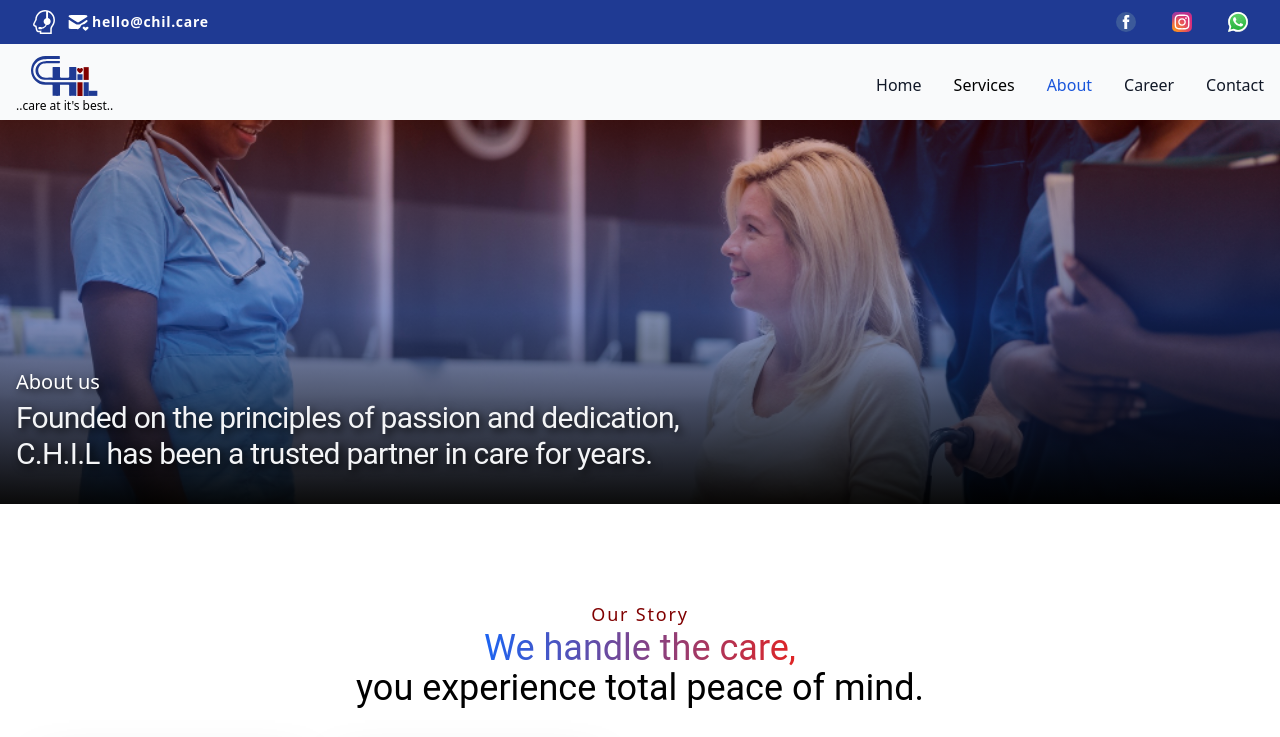
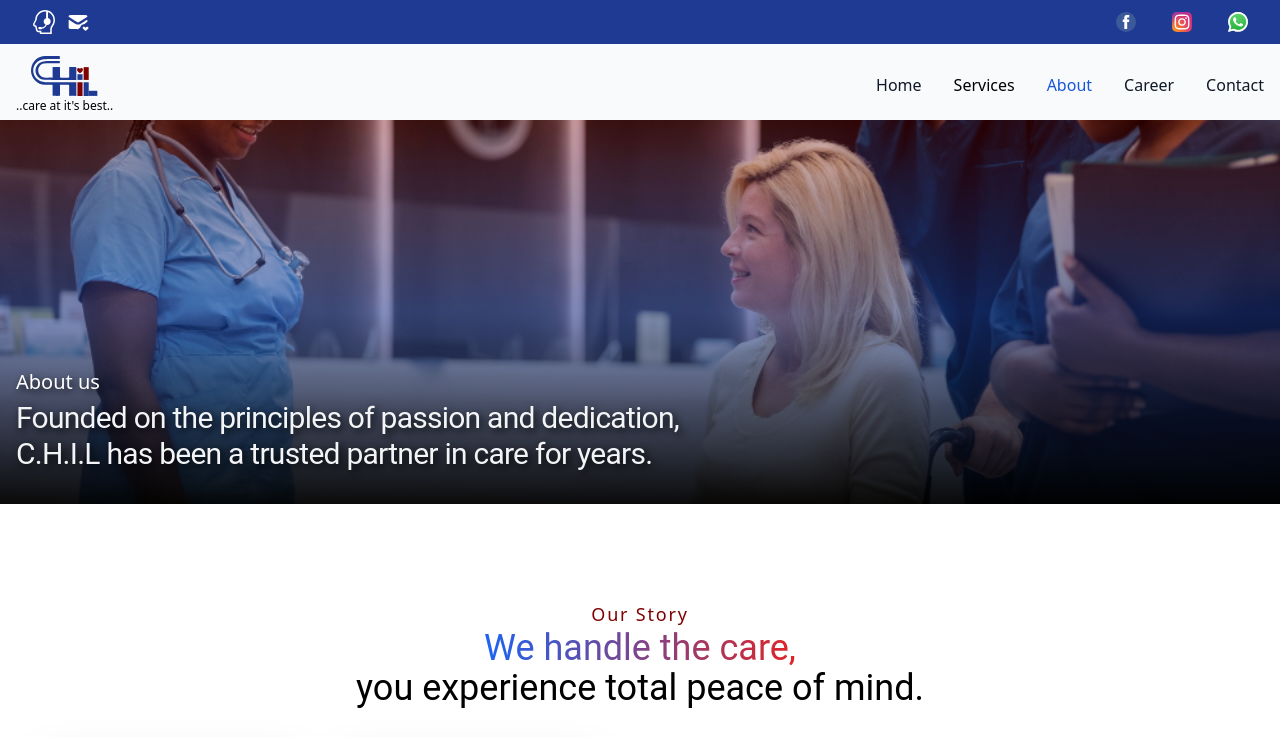
Before and after one commit to neuralcube/chil, a website: page about.html in a window 1280 px wide. Shown: the top 737 px of the page. Drawn offline with nearby package versions, Linux system fonts and the light colour scheme.

Commit message:
Commented Email From Header

```diff
--- a/about.html
+++ b/about.html
@@ -111,7 +111,7 @@
                     stroke-linejoin="round"
                   />
                 </svg>
-                <span class="mt-1 inline-block">hello@chil.care</span>
+                <!-- <span class="mt-1 inline-block">hello@chil.care</span> -->
               </div></a
             >
           </div>
```
Also changed, not shown: career.html (+1 -1 lines), policies/privacypolicy.html (+1 -1 lines), services/complexcare.html (+1 -1 lines), services/homecare.html (+1 -1 lines), services/liveincare.html (+1 -1 lines), services/supportedlivingservice.html (+1 -1 lines).
